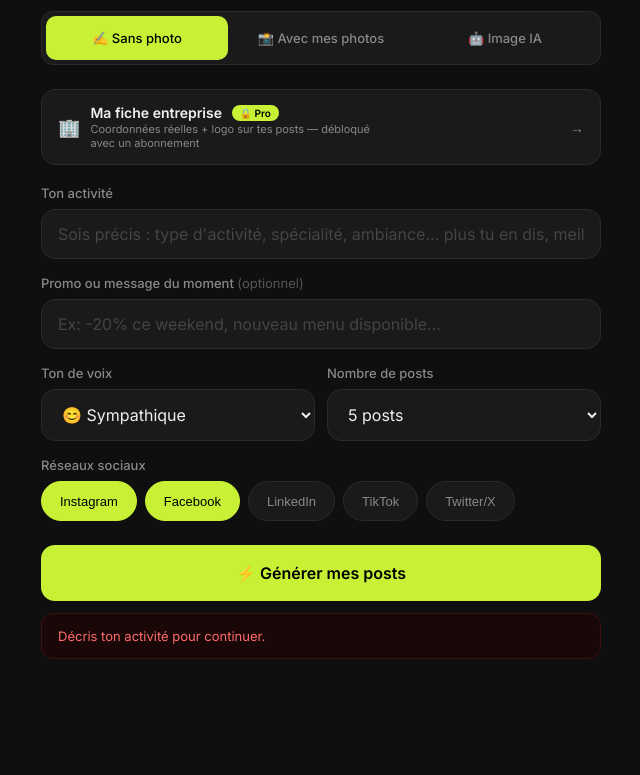
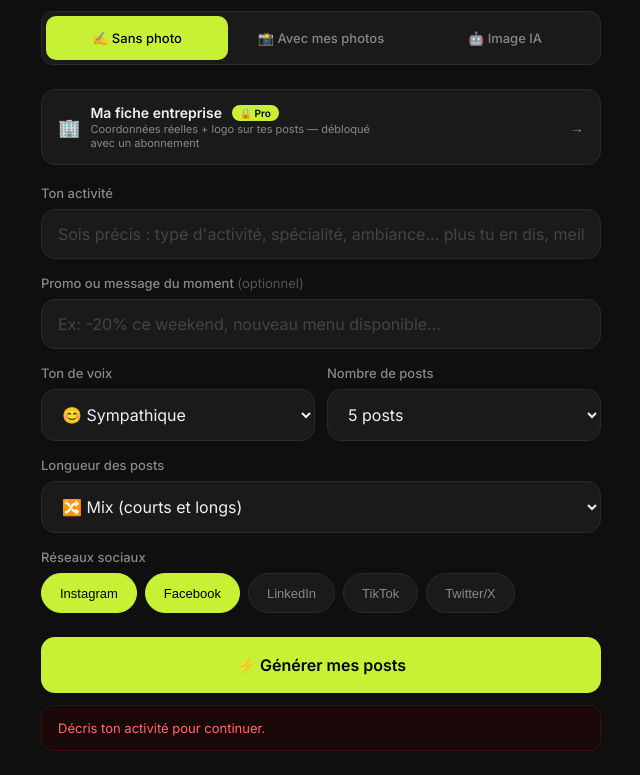
Before and after one commit to MLPBDT/generateur-posts, a plain HTML site: page index.html in a window 1280 px wide. Both pictures are taken after a click on the button "⚡ Générer mes posts". Shown: the part 69-844 px from the top of the page, without its empty margins (319-959 px from the left). Before the commit the page ends 800 px from the top, so only its background shows below. Drawn offline with Linux system fonts and the light colour scheme.

Commit message:
Update index.html

```diff
--- a/index.html
+++ b/index.html
@@ -326,6 +326,15 @@ select.form-input option{background:var(--card)}
         <option value="7">7 posts</option>
       </select>
     </div>
+  </div>
+
+  <div class="form-group">
+    <label class="form-label">Longueur des posts</label>
+    <select class="form-input" id="lengthPref">
+      <option value="mix" selected>🔀 Mix (courts et longs)</option>
+      <option value="short">⚡ Toujours courts et percutants</option>
+      <option value="long">📖 Toujours longs et détaillés</option>
+    </select>
   </div>
 
   <div class="form-group">
@@ -787,6 +796,7 @@ async function generate(){
   var promo=document.getElementById('promo').value.trim();
   var tone=document.getElementById('tone').value;
   var count=document.getElementById('count').value;
+  var lengthPref=document.getElementById('lengthPref').value;
   var platforms=getPlatforms();
 
   document.getElementById('err').classList.remove('show');
@@ -820,6 +830,16 @@ async function generate(){
     ? 'IMPORTANT : utilise UNIQUEMENT les coordonnées exactes données ci-dessus. N\'invente JAMAIS de numéro de téléphone, adresse ou nom différent.\n'
     : 'Aucune coordonnée précise fournie : ne mentionne ni numéro de téléphone ni adresse inventée. Reste générique sur ces points (ex: "lien en bio", "contactez-nous").\n';
 
+  // Préférence de longueur choisie par le client
+  var lengthLine;
+  if (lengthPref === 'short') {
+    lengthLine = 'IMPORTANT — LONGUEUR : tous les posts doivent être COURTS et percutants (40-70 mots, sauf Twitter/X qui reste à 250 caractères max), 1 phrase forte + CTA, sans développement long.\n';
+  } else if (lengthPref === 'long') {
+    lengthLine = 'IMPORTANT — LONGUEUR : tous les posts doivent être LONGS et détaillés (150-220 mots, sauf Twitter/X qui reste à 250 caractères max), avec un vrai storytelling développé et du contexte.\n';
+  } else {
+    lengthLine = 'IMPORTANT — LONGUEUR : varie volontairement entre posts courts (40-70 mots) et posts longs (150-220 mots) sur une même plateforme, environ moitié-moitié. Twitter/X reste toujours à 250 caractères max.\n';
+  }
+
   var prompt='Tu es un expert en marketing digital spécialisé dans les réseaux sociaux pour commerçants locaux.\n\n'
     + 'Génère exactement '+count+' posts DIFFÉRENTS et PERCUTANTS pour :\n'
     + '- Activité détaillée : '+business+'\n'
@@ -827,6 +847,7 @@ async function generate(){
     + '- Plateformes : '+platforms.join(', ')+'\n'
     + promoLine + photoLine + iaLine
     + '- Ton de voix : '+tone+'\n\n'
+    + lengthLine
     + bizWarning
     + 'RÈGLES OBLIGATOIRES :\n'
     + '1. EMOJIS : chaque post doit contenir entre 3 et 6 emojis pertinents et bien répartis dans le texte (pas seulement à la fin).\n'
@@ -834,7 +855,7 @@ async function generate(){
     + '3. VARIÉTÉ : donne à chaque post un angle différent (storytelling, promo directe, coulisses, question d\'engagement, témoignage, astuce).\n'
     + '4. APPEL À L\'ACTION : termine par un CTA clair adapté à la plateforme (réserver, venir, lien en bio, appeler...).\n'
     + '5. AUTHENTICITÉ : écris comme un humain passionné par son métier, jamais de formule robotique comme "Nous sommes ravis de vous annoncer".\n'
-    + '6. Adapte la longueur et le style au format propre de chaque plateforme (Instagram chaleureux, LinkedIn pro, TikTok punchy, etc).\n\n'
+    + '6. Adapte le style au format propre de chaque plateforme (Instagram chaleureux, LinkedIn pro, TikTok punchy, etc), en respectant la consigne de longueur donnée plus haut.\n\n'
     + 'Réponds UNIQUEMENT en JSON valide sans markdown :\n'
     + '{"posts":[{"platform":"nom","content":"texte complet avec emojis et hashtags"'+extraFields+'},…]}';
 
```
